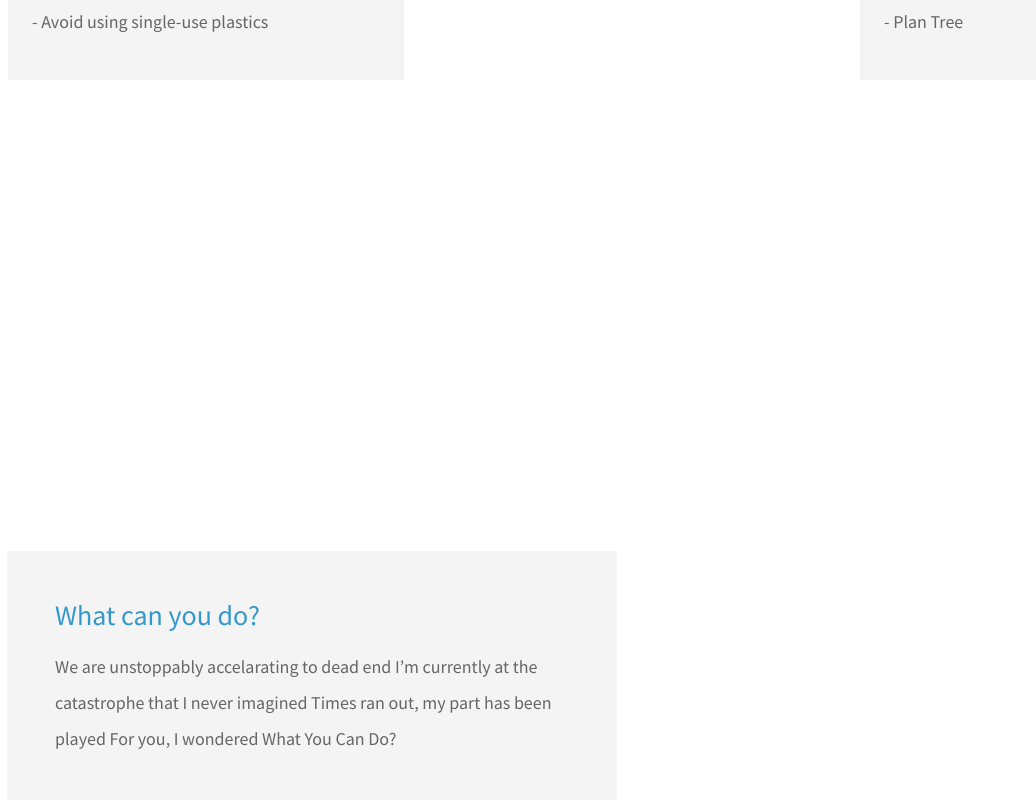
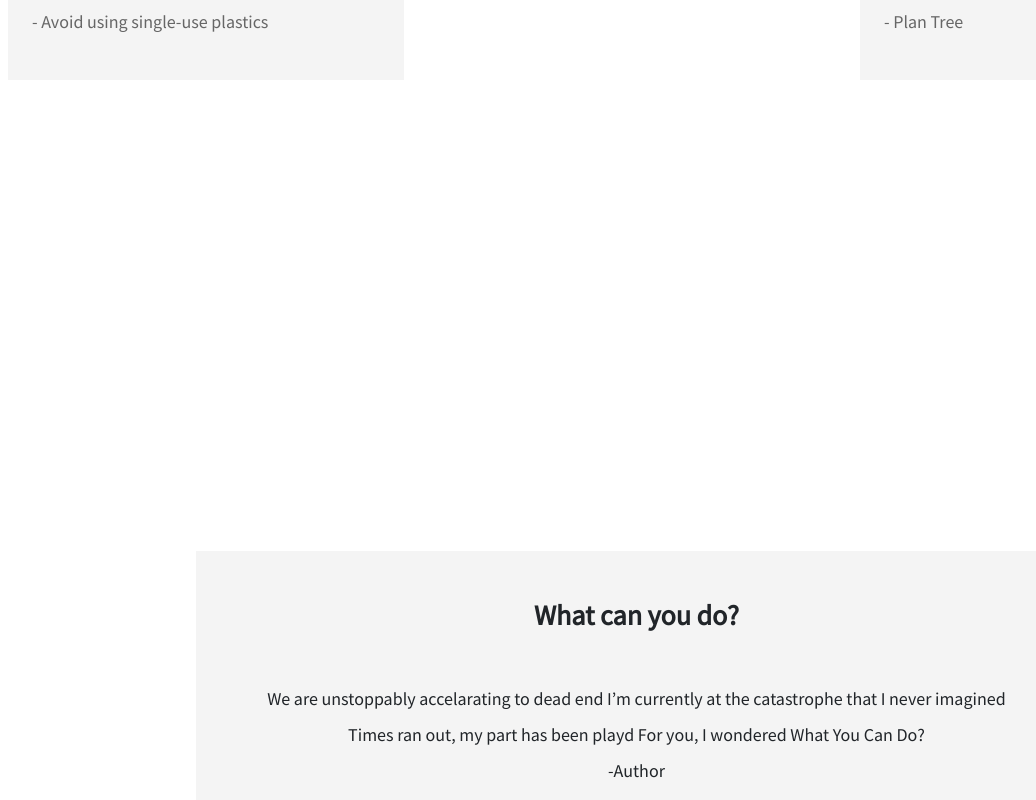
Before and after one commit to kangkong29/AboutClimate, a plain HTML site: page about.html in a window 1280 px wide. Shown: the part 2000-2800 px from the top of the page, without its empty margins (8-1044 px from the left). Drawn offline with Linux system fonts and the light colour scheme.

Commit message:
Add files via upload

```diff
--- a/about.html
+++ b/about.html
@@ -34,7 +34,7 @@
                                                 <a class="nav-link tm-nav-link" href="index.html">Videos</a>
                                             </li>
                                             <li class="nav-item active">
-                                                <a class="nav-link tm-nav-link" href="about.html">About <span class="sr-only">(current)</span></a>
+                                                <a class="nav-link tm-nav-link" href="about.html">Action's <span class="sr-only">(current)</span></a>
                                             </li>
                                             <li class="nav-item">
                                                 <a class="nav-link tm-nav-link">Date May 24, 2055</a>
@@ -81,8 +81,7 @@
 	                      <div class="tm-bg-gray p-4">
 	                        <h3 class="tm-text-primary mb-3">Community Action</h3>
 	                        <p>- Online Sharing about Environment Awareness&nbsp;</p>
-	                        <p>- Participate in Campaign and Seminars&nbsp;</p>
-<p>- Support Environmental Organization</p>
+	                        <p>- Participate in Campaign and Seminars&nbsp;</p><p>- Support Environmental Organization</p>
 		                        <p>-&nbsp; Volunteer in Environmental Protection Activites </p>
                           </div>
 		                </div>
@@ -132,23 +131,23 @@
 		</main>
 
 		<div class="container-fluid tm-content-container mx-auto pt-5">
-			<!-- Subscribe form and footer links -->
+
             <div class="row mt-5 pt-3">
-                <div class="col-xl-6 col-lg-12 mb-4">
-                    <div class="tm-bg-gray p-5 h-100">
-                        <h3 class="tm-text-primary mb-3">What can you do?</h3>
-                        <p class="mb-5">We are unstoppably accelarating to dead end
-I’m currently at the catastrophe that I never imagined
-Times ran out, my part has been played
-For you, I wondered
-What You Can Do?
-</p>
+                <div class=" mb-4 offset-md-1">
+                    <div class="tm-bg-gray p-5 h-100 col-md-9 offset-md-1">
+                        <h3 class=><center>
+                          <strong>What can you do?</strong>
+                      </center></h3>
+                        <p class="mb-5"><center>
+                          We are unstoppably accelarating to dead end I’m currently at the catastrophe that I never imagined Times ran out, my part has been playd For you, I wondered What You Can Do?<br>
+                          -Author
+                      </center></p>
 
 
             </div> <!-- row -->
 
             <footer class="row pt-5">
-                <div class="col-12">
+                <div class="col-12 col-md-4 offset-md-2">
                     <p class="text-right">viewer count: 1</p>
                 </div>
             </footer>
```
Also changed, not shown: index.html (+1 -2 lines).
